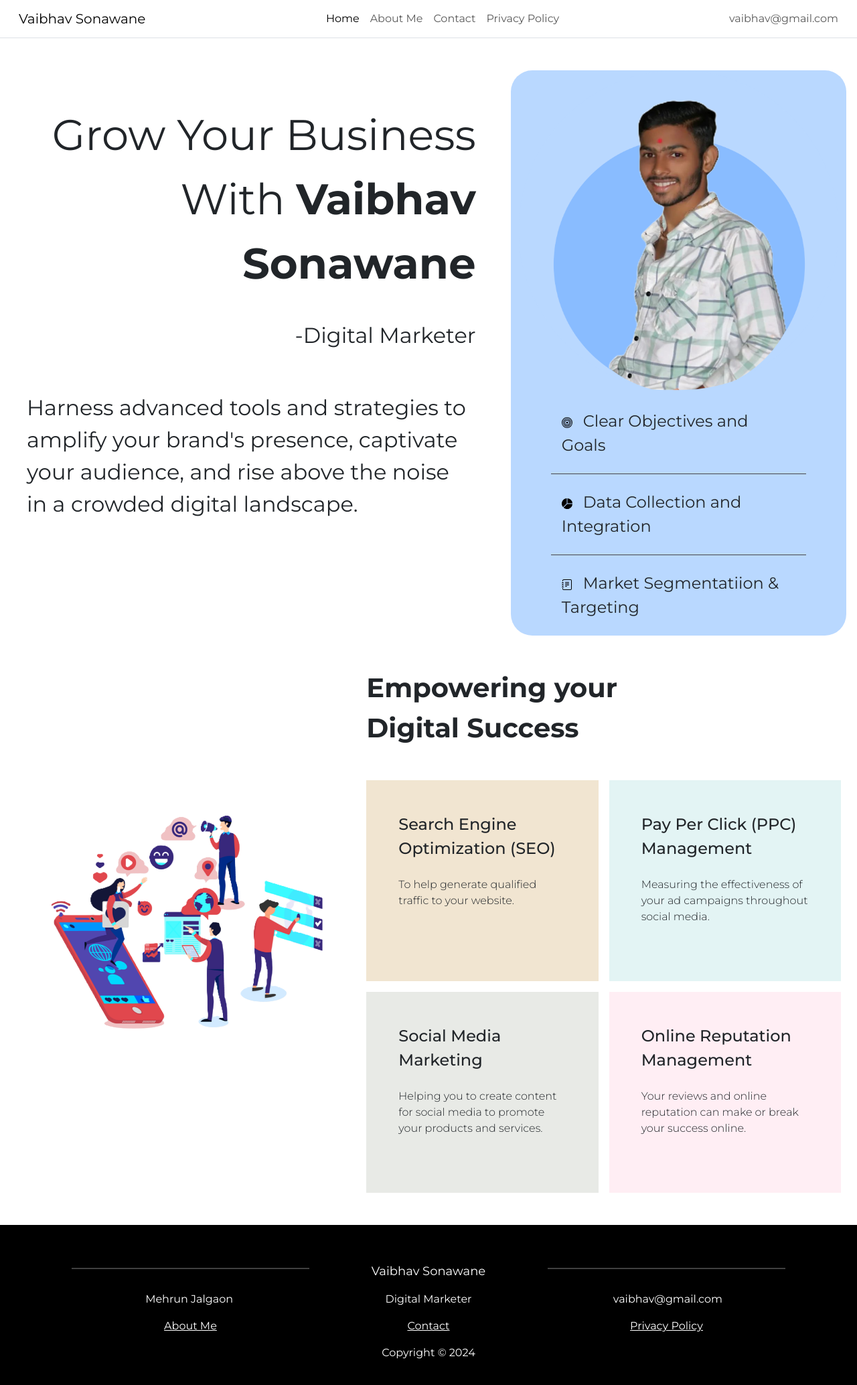
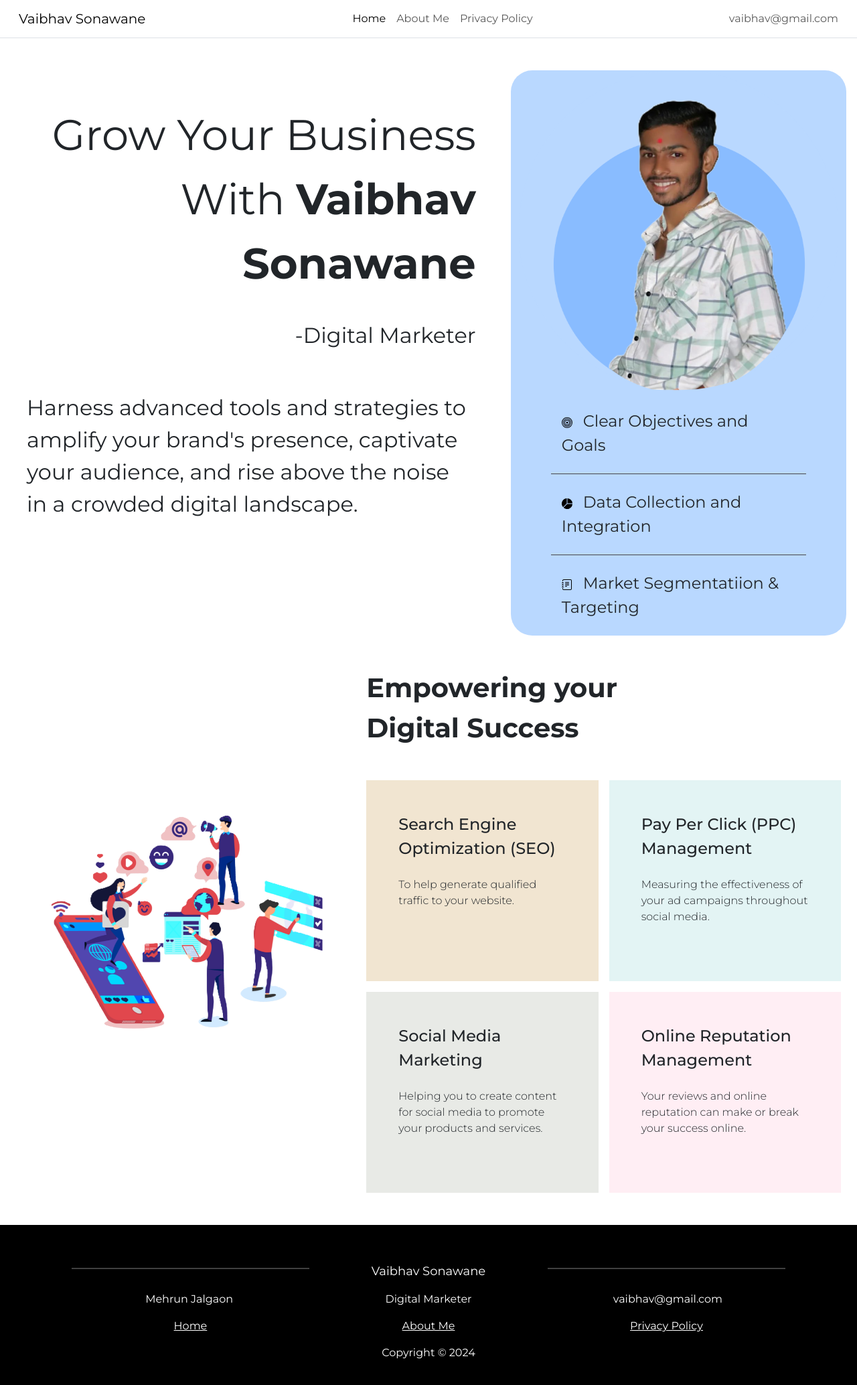
Before and after one commit to iowebsitedev/vs-digital-marketer, a React (Create React App) app: page / in a window 1280 px wide. Shown: the top 2068 px of the page at 67% size. Built offline with nearby package versions, Linux system fonts and the light colour scheme.

Commit message:
removed contact nav element from header and footer

```diff
--- a/src/components/Footer.jsx
+++ b/src/components/Footer.jsx
@@ -21,8 +21,8 @@ export function Footer() {
                 </div>
 
                 <div className=" col-12 col-lg-10 d-flex fs-12 fs-md-16 justify-content-center text-white text-center pt-3 ">
-                    <div className=" container-fluid "> <a className="text-white" href="#"> About Me</a> </div>
-                    <div className=" container-fluid"> <a className="text-white" href="#"> Contact</a> </div>
+                    <div className=" container-fluid "> <a className="text-white" href="#"> Home</a> </div>
+                    <div className=" container-fluid"> <a className="text-white" href="#"> About Me</a> </div>
                     <div className=" container-fluid"> <a className="text-white" href="#"> Privacy Policy</a> </div>
                 </div>
                 <div className=" col-12 col-lg-10 fs-12 fs-md-16 d-flex justify-content-center text-white text-center pt-3 pb-5">
--- a/src/components/Header.jsx
+++ b/src/components/Header.jsx
@@ -17,9 +17,6 @@ export function Header() {
                                 <a class="nav-link" href="#">About Me</a>
                             </li>
                             <li class="nav-item">
-                                <a class="nav-link" href="#">Contact</a>
-                            </li>
-                            <li class="nav-item">
                                 <a class="nav-link" href="#">Privacy Policy</a>
                             </li>
                         </ul>
```
